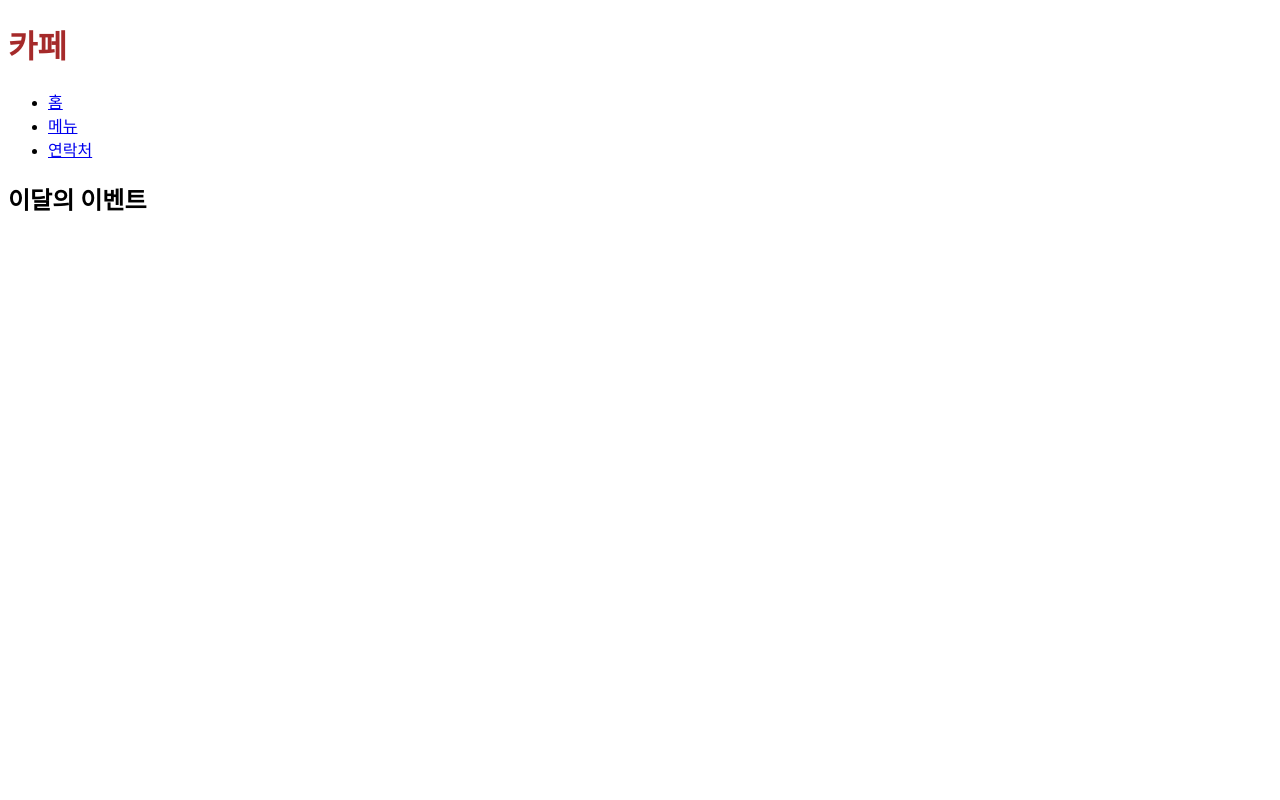
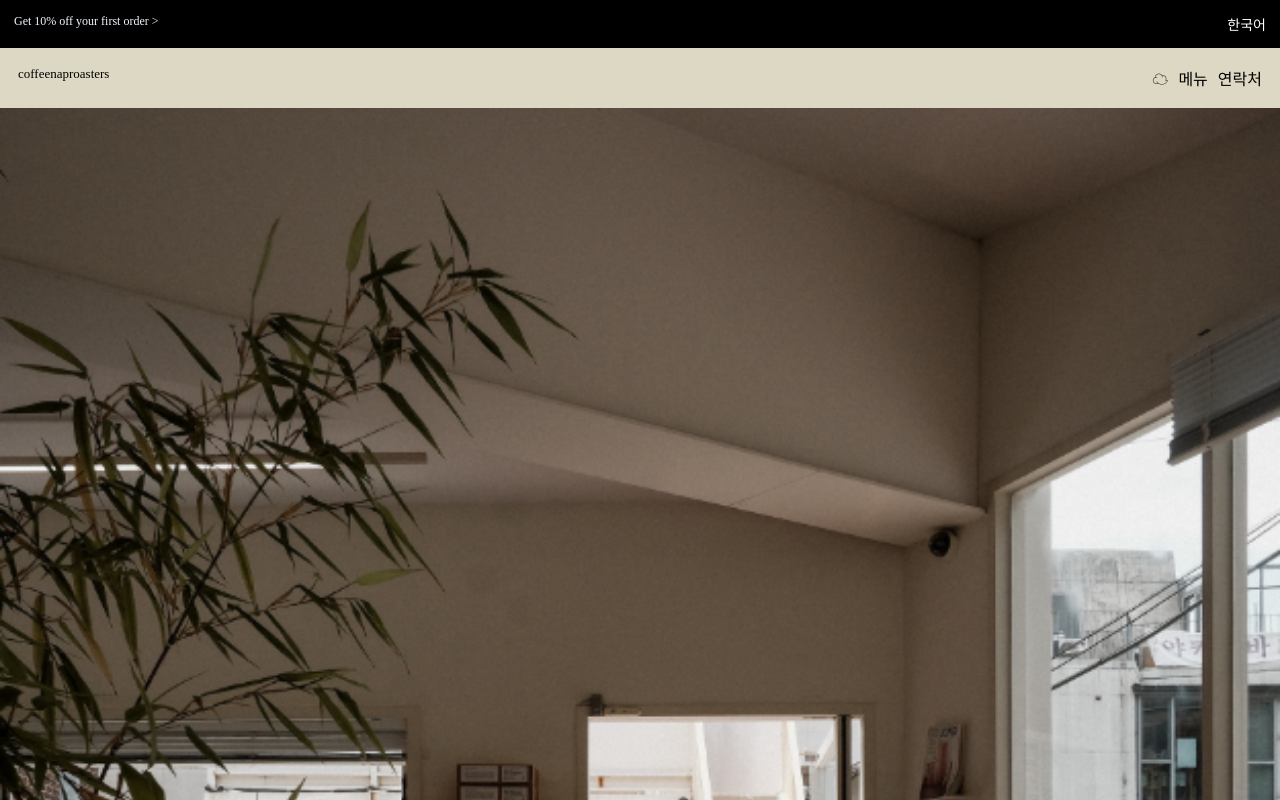
Before and after one commit to oh735116-cloud/HTML_layout_assignment, a plain HTML site: page index.html in a window 1280 px wide. Shown: the top 800 px of the page. Drawn offline with Linux system fonts and the light colour scheme.

Commit message:
카페소개페이지 260409오후

```diff
--- a/index.html
+++ b/index.html
@@ -7,21 +7,58 @@
     <link rel="stylesheet" href="style.css">
 </head>
 <body>
-    <header>
-        <h1>카페</h1>
+    <div id="high">
+        <a href="#" class="korea">Get 10% off your first order ></a>
+        <div>한국어</div>
+    </div>
+    <header id="low">
+        <p class="coffee">coffeenaproasters</p>
         <nav>
-            <ul>
-                <li><a href="#home">홈</a></li>
-                <li><a href="#">메뉴</a></li>
-                <li><a href="#">연락처</a></li>
+            <ul class="nav">
+                <p><a href="#" class="clu">☁</a></button>
+                <p><a href="#" class="clu">메뉴</a></button>
+                <p><a href="#" class="clu">연락처</a></button>
             </ul>
         </nav>
     </header>
 
     <main>
-        <section id="home">
-            <h2>이달의 이벤트</h2>
+        <section id="rost">
+            <img src="카페사진1-1.jpg" alt="">
         </section>
+        <section id="ark">
+            <div>
+            <p class="spacal">스페셜트 커피로 완성하는 감각적인 일상</p>
+            <p class="spacal spacal1">커피냅로스터스는 완벽한 휴식을 더하고 삶에 영감을 주는 라이프스타일을 제안합니다</p>
+            </div>
+            <a href="" class="retail">RETAIL</a>
+            <a href="" class="retail">WHOLESALE</a>
+        </section>
+
+        <section>
+            <!-- 동영상 -->
+             <p>커피냅로스터스는 매 시즌 틱별한 산지와의 관계를 넓혀갑니다.</p>
+             <p>기존 파트너들과의 깊은 유대는 물론, 새로운 테루아를 발견하기 위한 여정을 멈추지 않습니다. 우리는 산지의 환결과 농부의 철학이 담긴 그 본연의 풍미를 왜곡 없이 전하는 매개자가 되고자 합니다.</p>
+        </section>
+
+        <section id="umar">
+            <img src="선물커피.jpg" alt="">
+            <div>
+                <h2>선물처럼 다가온 커피</h2>
+                <ul>
+                    <li>HOUSE BLEND</li>
+                    <li>SINGLE ORIGIN</li>
+                    <li>SEASONAL SELECYION</li>
+                </ul>
+                <a href="#">READ MORE</a>
+            </div>
+        </section>
+
+
     </main>
+
+    <footer>
+        <p>실습예제</p>
+    </footer>
 </body>
 </html>
--- a/style.css
+++ b/style.css
@@ -1,3 +1,92 @@
-h1{
-    color: brown;
+* {
+  box-sizing: border-box;
+  margin: 0;
+  padding: 0;
 }
+a{
+    text-decoration: none;
+}
+header{
+    display: grid;
+    flex-wrap: wrap;
+    padding: 0;
+    margin: 0;
+    text-decoration: none;
+}
+#high{
+    display: flex;
+    justify-content: space-between;
+    gap: 10px;
+    background: black;
+    color: white;
+    padding: 14px;
+    margin: 0;
+    font-size: 14px;
+}
+.korea{
+    color: aliceblue;
+    font-size: 12px;
+    align-items: center;
+}
+#low{
+    display: flex;
+    justify-content: space-between;
+    background: #ddd8c3;
+    padding: 18px;
+    color: black;
+}
+
+.nav{
+    display: flex;
+    gap: 10px;
+}
+.coffee{
+    font-size: 13px;
+}
+.clu{
+    color: black;
+}
+
+#rost{
+    width: auto;
+    height: auto;
+    background: rgb(78, 78, 78);
+}
+#rost img{
+    width: 100%;
+    height: auto;
+    object-fit: contain;
+    margin: 0;
+}
+#ark{
+    background: rgb(78, 78, 78);
+    padding: 53px;
+
+}
+.spacal{
+    font-size: 23px;
+    padding-bottom: 20px;
+    color: white;
+}
+.spacal1{
+    font-size: 10px;
+}
+
+.retail{
+    padding: 14px;
+    background: rgb(39, 39, 39);
+    color: white;
+    display: flex;
+    flex-wrap: wraps;
+    margin-bottom: 20px;
+}
+
+#umar{
+
+}
+
+#umar img{
+    width: 95%;
+    height: 95%;
+    object-fit: contain;
+}
```
Also changed, not shown: 선물커피.jpg (added), 카페사진1-1.jpg (added), 카페사진1.jpg (added).
